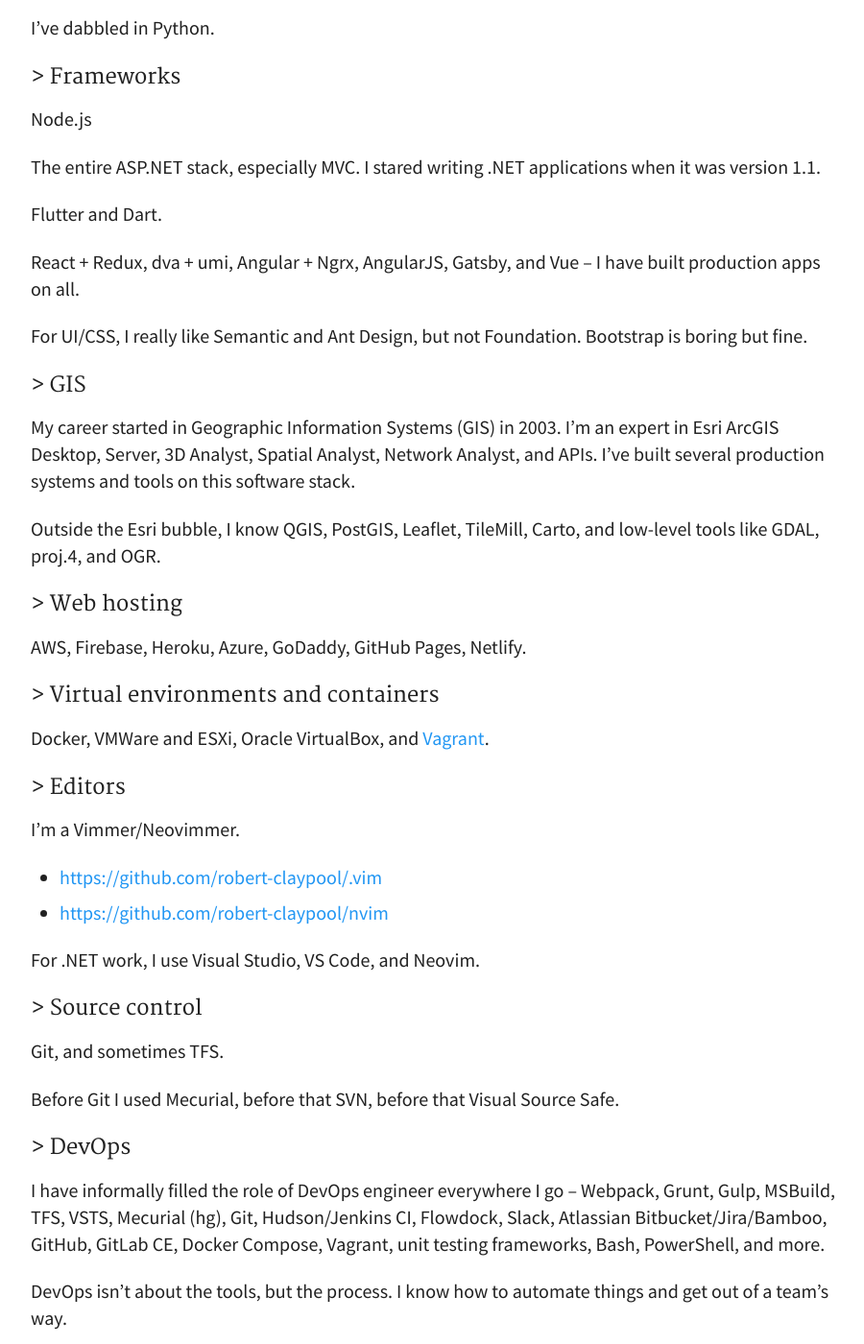
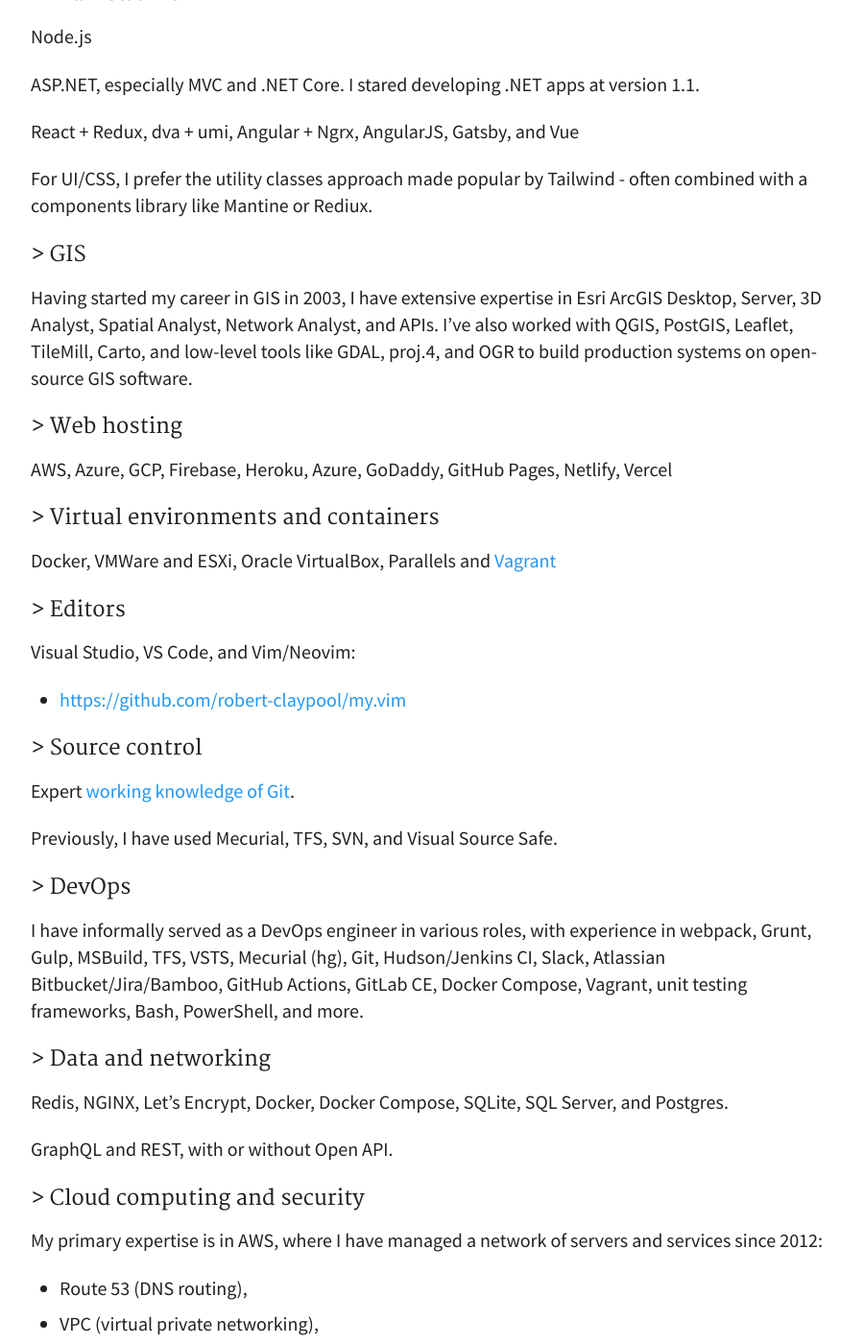
Before and after one commit to robert-claypool/robert-claypool.github.io, a Jekyll site: the page built from about.md, in a window 1280 px wide and 1400 px high, scrolled down 961 px. Shown: the whole window at 96% size, without its empty margins (188-1088 px from the left). Built offline with Jekyll 4.4.1, drawn with Linux system fonts in a browser that asks for light colours; nearby versions of some CDN libraries; some of the changed text lies outside the part shown.

Commit message:
About page improvements

```diff
--- a/about.md
+++ b/about.md
@@ -4,115 +4,102 @@ title: About
 permalink: /about/
 ---
 
-Hi, I'm Robert! I've been writing software since 2003.
-I love working with &lt;code/&gt;, spatial data, and photography.
-My photos are on [Flickr](https://www.flickr.com/people/35106989@N08/) and
+Welcome! I'm Robert, a seasoned software developer with a passion for
+systems design, spatial data, and photography. You can check out my
+photos on [Flickr](https://www.flickr.com/people/35106989@N08/) and
 [Unsplash](https://unsplash.com/@robert_claypool).
 
-## Find me on:
+## Connect with me:
 
 * [GitHub](https://github.com/robert-claypool)
 * [Gist](https://gist.github.com/robert-claypool)
 * [StackOverflow](https://stackoverflow.com/users/23566/robert-claypool)
-* [CodePen](https://codepen.io/robert-claypool/)
-* [Twitter](https://twitter.com/#!/robertclaypool)
+* [Twitter](https://twitter.com/#!/RobertClaypool)
 * [LinkedIn](https://www.linkedin.com/in/robertclaypool)
 
-## In no particular order... Stuff I know:
+## My areas of expertise include:
 
 ### > Windows administration
 
-I know enough about IIS, AD, and domain controllers to be dangerous, and I can
-script DOS or PowerShell when needed.
+With a strong background in Windows administration, I am proficient in IIS,
+Active Directory, and domain controllers. I am skilled in scripting DOS and
+PowerShell as needed.
 
 ### > Linux administration
 
-Debian, Ubuntu, CentOS, Fedora, Amazon Linux, and
-Arch on remote and local machines. I know Bash, SSH, GPG, TMux, Vim, grep, sed,
-[etc](https://sanctum.geek.nz/arabesque/series/unix-as-ide/),
-[etc](https://github.com/jlevy/the-art-of-command-line).
+Experienced in managing Debian, Ubuntu, CentOS, Fedora, Amazon Linux 2,
+and Arch on remote and local machines. I am well-versed in Bash, SSH,
+GPG, TMux, Vim, grep, sed,
+[and](https://sanctum.geek.nz/arabesque/series/unix-as-ide/),
+[more](https://github.com/jlevy/the-art-of-command-line).
 
 The terminal doesn't scare me.
 
 ### > Languages
 
-Dart, Bash, JavaScript, TypeScript, C#, VB.NET, VBA, SQL, PL/pgSQL
-
-I've dabbled in Python.
+Proficient in Bash, JavaScript, TypeScript, C#, VB.NET, VBA, SQL, PL/pgSQL,
+and some Python
 
 ### > Frameworks
 
 Node.js
 
-The entire ASP.NET stack, especially MVC. I stared writing .NET applications
-when it was version 1.1.
+ASP.NET, especially MVC and .NET Core. I stared developing .NET apps at
+version 1.1.
 
-Flutter and Dart.
+React + Redux, dva + umi, Angular + Ngrx, AngularJS, Gatsby, and Vue
 
-React + Redux, dva + umi, Angular + Ngrx, AngularJS, Gatsby, and Vue -- I have
-built production apps on all.
-
-For UI/CSS, I really like Semantic and Ant Design, but not Foundation.
-Bootstrap is boring but fine.
+For UI/CSS, I prefer the utility classes approach made popular
+by Tailwind - often combined with a components library like Mantine or Rediux.
 
 ### > GIS
 
-My career started in Geographic Information Systems (GIS) in 2003. I'm an
-expert in Esri ArcGIS Desktop, Server, 3D Analyst, Spatial Analyst,
-Network Analyst, and APIs. I've built several production systems and tools
-on this software stack.
-
-Outside the Esri bubble, I know QGIS, PostGIS, Leaflet, TileMill, Carto, and
-low-level tools like GDAL, proj.4, and OGR.
+Having started my career in GIS in 2003, I have extensive expertise in
+Esri ArcGIS Desktop, Server, 3D Analyst, Spatial Analyst, Network Analyst,
+and APIs. I've also worked with QGIS, PostGIS, Leaflet, TileMill, Carto,
+and low-level tools like GDAL, proj.4, and OGR to build production
+systems on open-source GIS software.
 
 ### > Web hosting
 
-AWS, Firebase, Heroku, Azure, GoDaddy, GitHub Pages, Netlify.
+AWS, Azure, GCP, Firebase, Heroku, Azure, GoDaddy, GitHub Pages, Netlify, Vercel
 
 ### > Virtual environments and containers
 
-Docker, VMWare and ESXi, Oracle VirtualBox, and
-[Vagrant](https://github.com/robert-claypool/dotfiles/tree/master/vagrant).
+Docker, VMWare and ESXi, Oracle VirtualBox, Parallels and
+[Vagrant](https://github.com/robert-claypool/dotfiles/tree/master/vagrant)
 
 ### > Editors
 
-I'm a Vimmer/Neovimmer.
-* [https://github.com/robert-claypool/.vim](https://github.com/robert-claypool/.vim)
-* [https://github.com/robert-claypool/nvim](https://github.com/robert-claypool/nvim)
+Visual Studio, VS Code, and Vim/Neovim:
 
-For .NET work, I use Visual Studio, VS Code, and Neovim.
+* [https://github.com/robert-claypool/my.vim](https://github.com/robert-claypool/my.vim)
 
 ### > Source control
 
-Git, and sometimes TFS.
+Expert [working knowledge of Git](https://stackoverflow.com/questions/32854978/what-is-the-difference-between-eol-lf-and-text-in-a-gitattributes-file).
 
-Before Git I used Mecurial, before that SVN, before that Visual Source Safe.
+Previously, I have used Mecurial, TFS, SVN, and Visual Source Safe.
 
 ### > DevOps
 
-I have informally filled the role of DevOps engineer everywhere I go -- Webpack,
-Grunt, Gulp, MSBuild, TFS, VSTS, Mecurial (hg), Git, Hudson/Jenkins CI,
-Flowdock, Slack, Atlassian Bitbucket/Jira/Bamboo, GitHub, GitLab CE,
-Docker Compose, Vagrant, unit testing frameworks, Bash, PowerShell, and more.
-
-DevOps isn't about the tools, but the process. I know how to automate things
-and get out of a team's way.
+I have informally served as a DevOps engineer in various roles, with
+experience in webpack, Grunt, Gulp, MSBuild, TFS, VSTS, Mecurial (hg),
+Git, Hudson/Jenkins CI, Slack, Atlassian Bitbucket/Jira/Bamboo,
+GitHub Actions, GitLab CE, Docker Compose, Vagrant, unit testing frameworks,
+Bash, PowerShell, and more.
 
 ### > Data and networking
 
-Redis, NGINX, Docker, Docker Compose, SQLite, SQL Server, and PostgreSQL.
+Redis, NGINX, Let's Encrypt, Docker, Docker Compose, SQLite, SQL Server,
+and Postgres.
 
-Oracle a fine database, but the company is toxic. Postgres is free and
-awesome, use that instead!
+GraphQL and REST, with or without Open API.
 
-GraphQL and REST, with or without Swagger.
+### > Cloud computing and security
 
-### > AWS and "the cloud"
-
-I'm learning K8s and Azure now, but Amazon Web Services (AWS) is what I know
-best.
-
-I have managed a network of servers and services on AWS since 2012.
+My primary expertise is in AWS, where I have managed a
+network of servers and services since 2012:
 
 * Route 53 (DNS routing),
 * VPC (virtual private networking),
@@ -130,7 +117,7 @@ I have managed a network of servers and services on AWS since 2012.
 * Certificate Manager (SSL cert management),
 * IAM user management, encryption options, two-factor auth, security groups, and more.
 
-I have real-world experience designing architectures which properly use the
+I have real-world experience designing architectures that use
 dynamic auto-scaling, load balancing, fault tolerant capabilities of AWS,
 and I have a good general knowledge of networking and troubleshooting in
 such environments.
@@ -141,13 +128,6 @@ My PGP public key is
 [0x6AF2BF57992F19ED](https://pgp.mit.edu/pks/lookup?op=vindex&search=0x6AF2BF57992F19ED).
 
 https://keybase.io/robert_claypool
-
-### > Crypto currencies
-
-It's just a hobby, but I could talk about this for hours.
-
-If you read the [Satoshi whitepaper](https://bitcoin.org/bitcoin.pdf),
-prepare to be blown away. :)
 
 ## Terms and conditions
 
```
